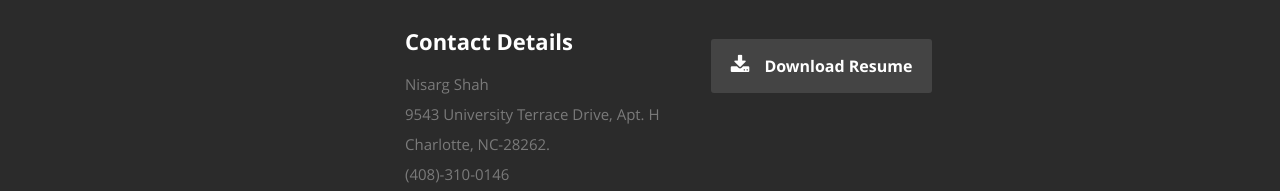
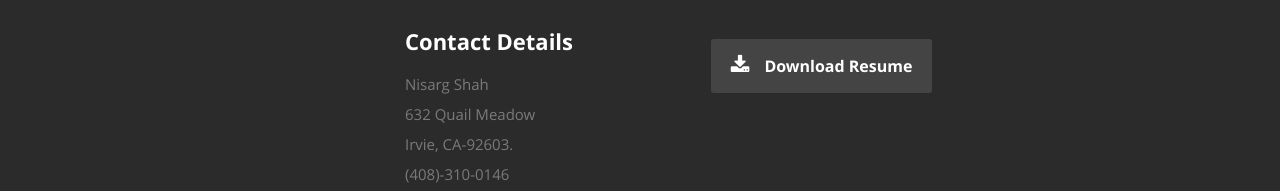
Before and after one commit to nisarg1496/Portfolio, a plain HTML site: page index.html in a window 1280 px wide. Shown: the part 1331-1522 px from the top of the page. Drawn offline with nearby package versions, Linux system fonts and the light colour scheme.

Commit message:
Update index.html
Address change

```diff
--- a/index.html
+++ b/index.html
@@ -106,8 +106,8 @@ My current objective is to obtain a position that will fully utilize my skills a
                   <h2>Contact Details</h2>
                   <p class="address">
 						   <span>Nisarg Shah</span><br>
-						   <span>9543 University Terrace Drive, Apt. H<br>
-						         Charlotte, NC-28262.
+						   <span>632 Quail Meadow<br>
+						         Irvie, CA-92603.
                      </span><br>
 						   <span>(408)-310-0146</span><br>
                      <span>nisargshah1496@gmail.com</span>
```
